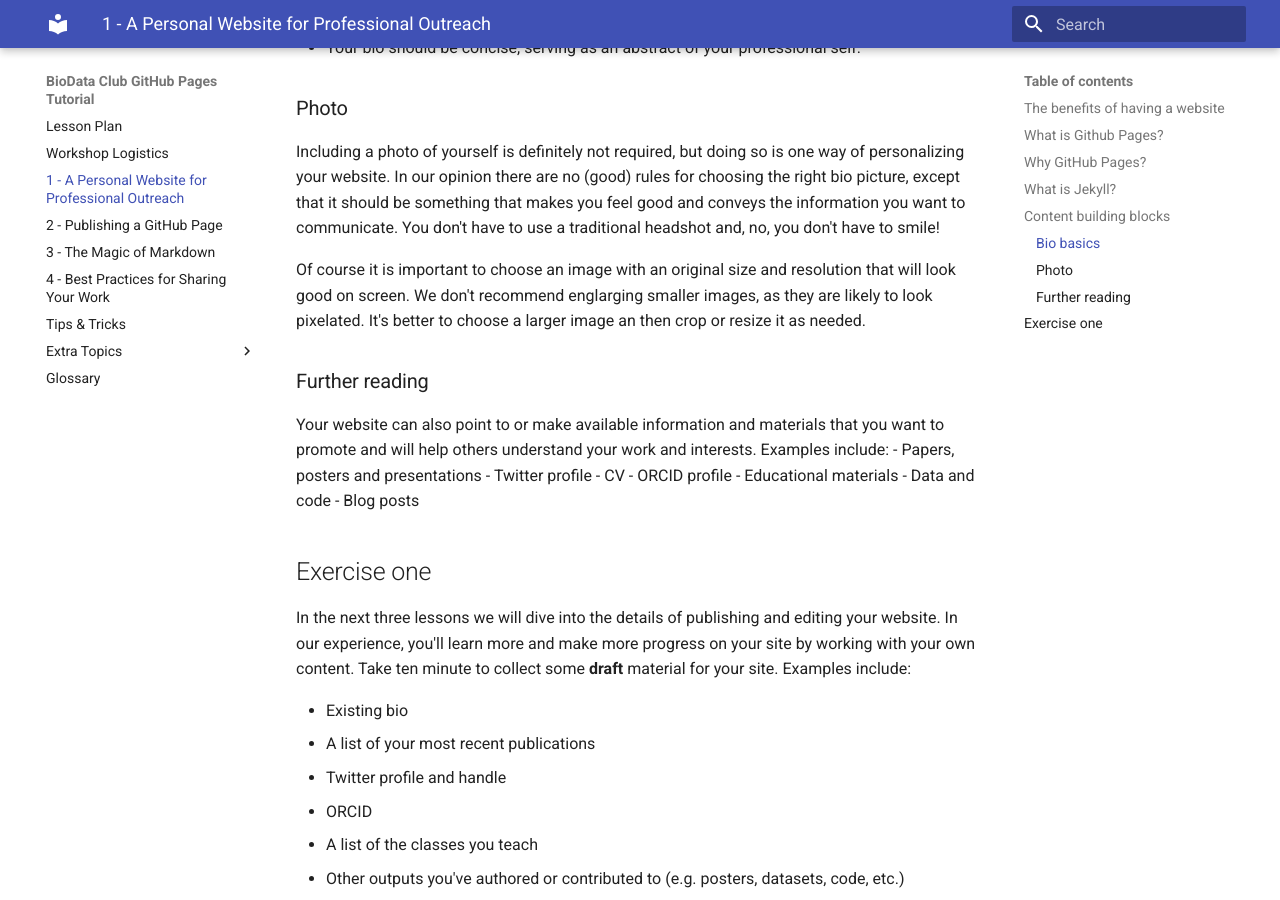
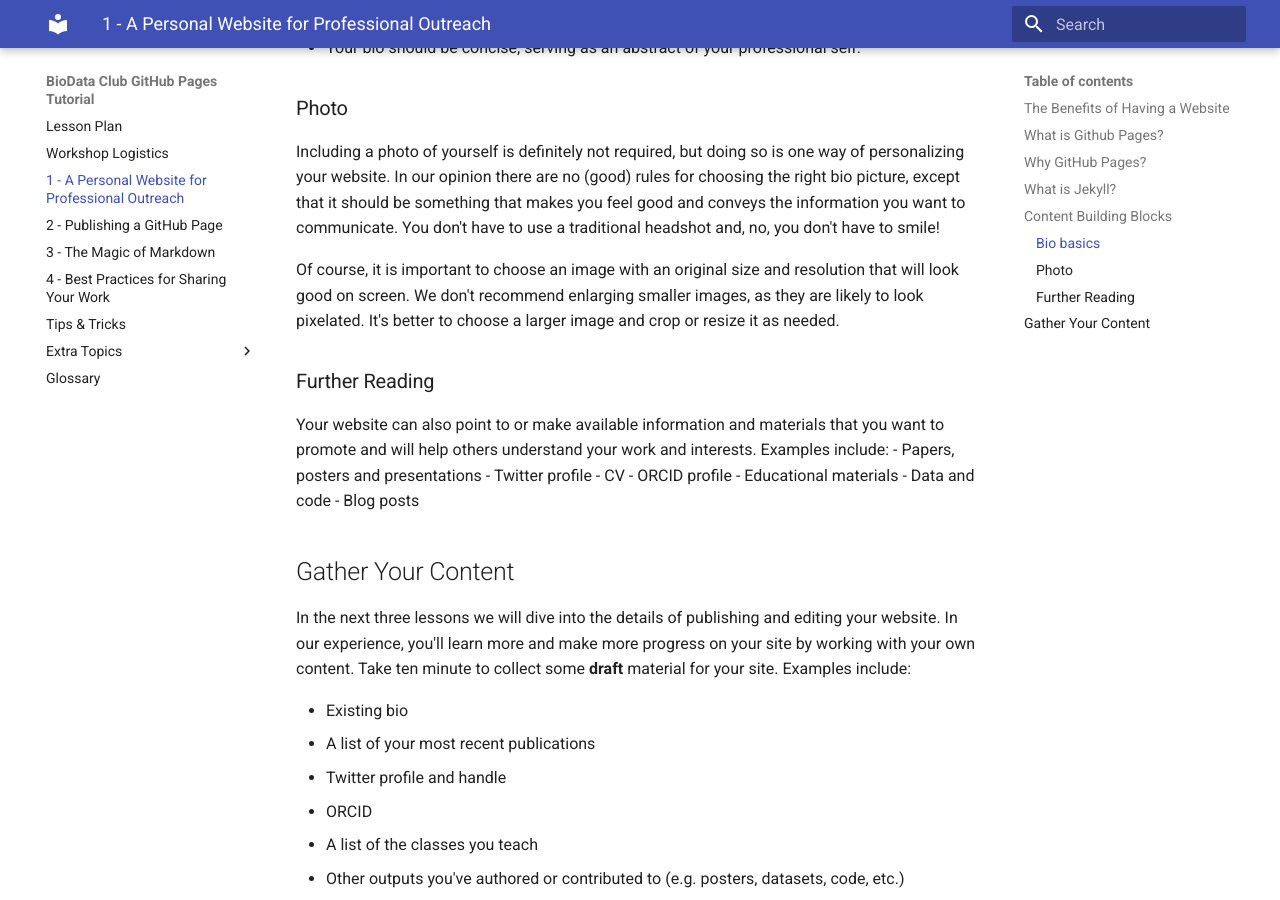
Before and after one commit to BioData-Club/ghpages-rtd, an MkDocs documentation site: the page built from docs/lessons/1.md, in a window 1280 px wide and 900 px high, scrolled down 2762 px. Built offline with MkDocs 1.6.1 and Material for MkDocs 9.7.7, drawn with Linux system fonts in a browser that asks for light colours; old or Windows-style settings are respelled for this version of MkDocs; some of the changed text lies outside the part shown.

Commit message:
Update 1.md

```diff
--- a/docs/lessons/1.md
+++ b/docs/lessons/1.md
@@ -2,7 +2,7 @@
 
 A personal website can serve as a flexible hub for describing your interests and expertise, and sharing your scholarly contributions, including articles, code, posters and instructional materials.  This workshop will walk you through the technical steps for creating a website with Github Pages and some strategies for using it effectively for professional outreach and disseminating your work.
 
-## The benefits of having a website
+## The Benefits of Having a Website
 
 ![Disambiguate, Share and Curate](../images/website_benefits.png)
 
@@ -35,7 +35,7 @@ Jekyll is what's known as a static site generator and it is what Github pages us
 
 The other nice thing about Jekyll is that it will integrate things like Google Analytics, tags, and search into your website structure.
 
-## Content building blocks
+## Content Building Blocks
 
 ![Building Blocks](../images/content.png)
 
@@ -51,9 +51,9 @@ The other nice thing about Jekyll is that it will integrate things like Google A
 
 Including a photo of yourself is definitely not required, but doing so is one way of personalizing your website.  In our opinion there are no (good) rules for choosing the right bio picture, except that it should be something that makes you feel good and conveys the information you want to communicate. You don't have to use a traditional headshot and, no, you don't have to smile!
 
-Of course it is important to choose an image with an original size and resolution that will look good on screen.  We don't recommend englarging smaller images, as they are likely to look pixelated.  It's better to choose a larger image an then crop or resize it as needed.
+Of course, it is important to choose an image with an original size and resolution that will look good on screen.  We don't recommend enlarging smaller images, as they are likely to look pixelated.  It's better to choose a larger image and crop or resize it as needed.
 
-### Further reading
+### Further Reading
 
 Your website can also point to or make available information and materials that you want to promote and will help others understand your work and interests.  Examples include:
 - Papers, posters and presentations
@@ -64,7 +64,7 @@ Your website can also point to or make available information and materials that
 - Data and code
 - Blog posts
 
-## Exercise one
+## Gather Your Content
 
 In the next three lessons we will dive into the details of publishing and editing your website.  In our experience, you'll learn more and make more progress on your site by working with your own content.  Take ten minute to collect some **draft** material for your site.  Examples include:
 
```
